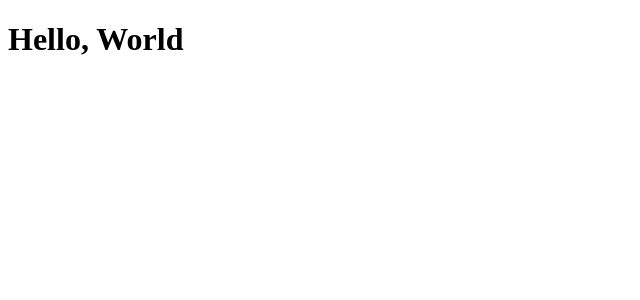
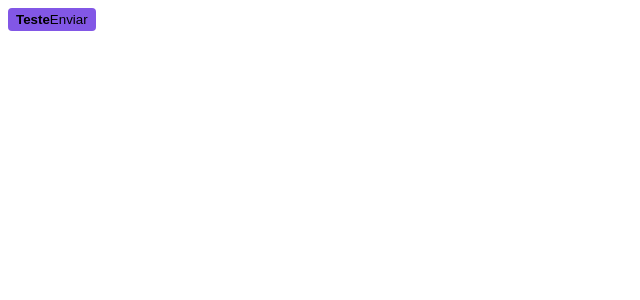
Before and after one commit to victor-com-code/04-ignite-shop, a Next.js app: page / in a window 1280 px wide. Shown: the top 300 px of the page, without its empty margins (0-640 px from the left). Built offline with nearby package versions, Linux system fonts and the light colour scheme.

Commit message:
Estrutura Visual - Configurando Stitches

```diff
--- a/package.json
+++ b/package.json
@@ -9,6 +9,7 @@
     "lint": "next lint"
   },
   "dependencies": {
+    "@stitches/react": "^1.2.8",
     "@types/node": "20.6.3",
     "@types/react": "18.2.22",
     "@types/react-dom": "18.2.7",
--- a/src/pages/_document.tsx
+++ b/src/pages/_document.tsx
@@ -1,4 +1,5 @@
 import { Html, Head, Main, NextScript } from 'next/document'
+import { getCssText } from '../styles'
 
 export default function Document() {
   return(
@@ -7,6 +8,9 @@ export default function Document() {
         <link rel="preconnect" href="https://fonts.googleapis.com" />
         <link rel="preconnect" href="https://fonts.gstatic.com" crossOrigin="anonymous" />
         <link href="https://fonts.googleapis.com/css2?family=Roboto:wght@400;700&display=swap" rel="stylesheet" />
+
+        {/* server-side rendering stitches */}
+        <style id="stitches" dangerouslySetInnerHTML={{ __html: getCssText() }} />
       </Head>
       <body>
         <Main />
--- a/src/pages/index.tsx
+++ b/src/pages/index.tsx
@@ -1,6 +1,26 @@
+import { styled } from "../styles"
+
+const Button = styled('button', {
+  backgroundColor: "$rocketseat",
+  borderRadius: 4,
+  border: 0,
+  padding: '4px 8px',
+
+  span: {
+    fontWeight: "bold",
+  },
+
+  '&:hover': {
+    filter: 'brightness(0.8)'
+  }
+})
+
 export default function Home() {
   return (
-    <h1>Hello, World</h1>
+    <Button>
+      <span>Teste</span>
+      Enviar
+    </Button>
   )
 }
 
--- /dev/null
+++ b/src/styles/index.ts
@@ -0,0 +1,18 @@
+import { createStitches } from '@stitches/react'
+
+export const {
+  config,
+  styled,
+  css,
+  globalCss,
+  keyframes,
+  getCssText,
+  theme,
+  createTheme
+} = createStitches({
+  theme: {
+    colors: {
+      rocketseat: '#8257e6'
+    }
+  }
+})
```
Also changed, not shown: 1 other file (tests, documents, lock files or other folders).
